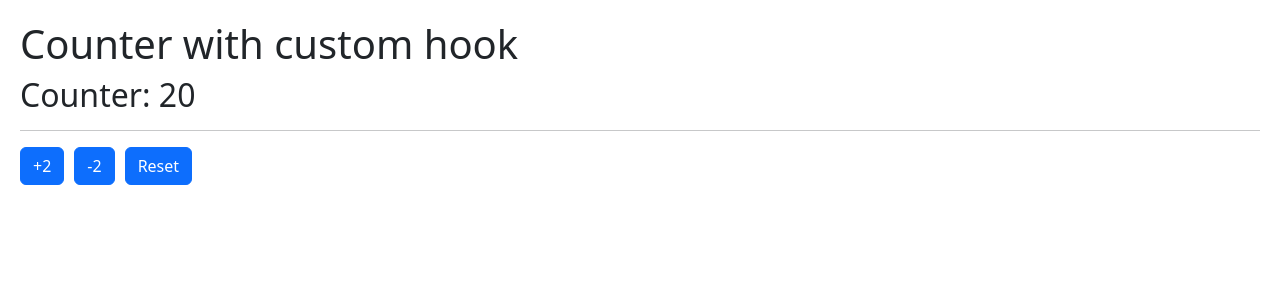
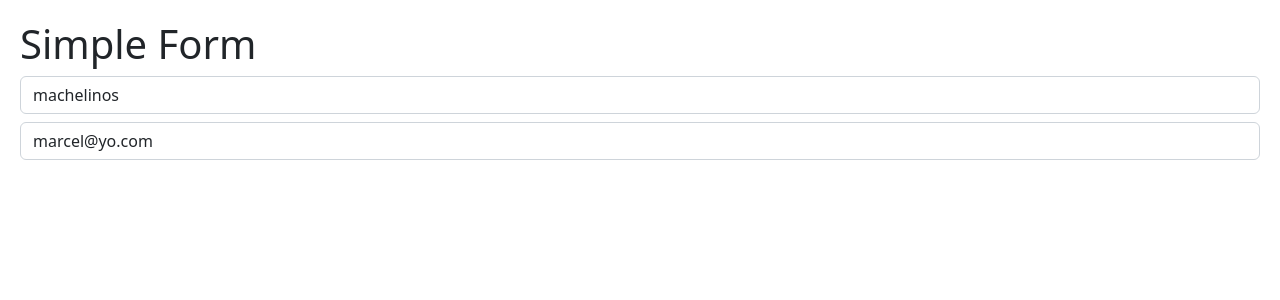
Before and after one commit to machelinos/react-03-hooks-app, a React (Vite) app: page / in a window 1280 px wide. Shown: the top 300 px of the page. Built offline with nearby package versions, Linux system fonts and the light colour scheme.

Commit message:
Hooks - useEffect

```diff
--- /dev/null
+++ b/src/02-useEffect/Message.jsx
@@ -0,0 +1,28 @@
+import { useEffect, useState } from "react";
+
+export const Message = () => {
+    const [coords, setCoords] = useState({x: 0, y:0});
+
+    useEffect(()=>{
+        console.log('fired mousemove from message component');
+
+        const onMouseMove = ({x, y})=>{
+            setCoords({x, y});
+        }
+
+        window.addEventListener('mousemove', onMouseMove);
+
+        return ()=>{
+            console.log('removing event listener');
+            window.removeEventListener('mousemove',onMouseMove);
+        }
+    }, []);
+
+
+    return (
+    <>
+        <p className="mt-2">Test message...</p>
+        <p>Chords: {JSON.stringify(coords)}</p>
+    </>
+  )
+}
--- /dev/null
+++ b/src/02-useEffect/SimpleForm.jsx
@@ -0,0 +1,70 @@
+import { useEffect, useState } from "react"
+import { Message } from "./Message";
+
+export const SimpleForm = () => {
+
+    const initialValues = {
+        username: 'machelinos',
+        email: 'marcel@yo.com'
+    }
+
+    const [formValues, setFormValues] = useState(initialValues);
+    const {username, email} = formValues;
+    const [showMessage, setShowMessage] = useState(false);
+
+    const handleInputChange = ({target}) => {
+        const {value, name} = target;
+        setFormValues({
+            ...formValues,
+            [name]: value
+        })
+    }
+
+    useEffect(()=>{
+        console.log('useEffect loaded first call');
+    }, []);
+
+    useEffect(()=>{
+        console.log('useEffect call when username changes')
+    },[username]);
+
+    useEffect(()=>{
+        console.log('useEffect call when changing email');
+        if(email==='me@me.com'){
+            setShowMessage(true);
+        } else {
+            setShowMessage(false);
+        }
+    },[email]);
+
+
+    return (
+    <>
+        <h1>Simple Form</h1>
+
+        <input
+            className="form-control"
+            name="username"
+            placeholder="Username"
+            type="text"
+            value={username}
+            onChange={handleInputChange}
+        />
+
+        <input
+            className="form-control mt-2"
+            name="email"
+            placeholder="Email"
+            type="email"
+            value={email}
+            onChange={handleInputChange}
+        />
+
+        {
+            showMessage && <Message />
+        }
+
+    </>
+
+    )
+}
--- a/src/main.jsx
+++ b/src/main.jsx
@@ -1,12 +1,13 @@
 import React from 'react'
 import ReactDOM from 'react-dom/client'
+import { SimpleForm } from './02-useEffect/SimpleForm'
 //import { CounterApp } from './01-useState/CounterApp'
-import { CounterCustomHook } from './01-useState/CounterCustomHook'
+//import { CounterCustomHook } from './01-useState/CounterCustomHook'
 // import { HooksApp } from './HooksApp'
 import './index.css'
 
 ReactDOM.createRoot(document.getElementById('root')).render(
   <React.StrictMode>
-    <CounterCustomHook initialCounterValue={20} increment={2} />
+    <SimpleForm />
   </React.StrictMode>
 )
```
